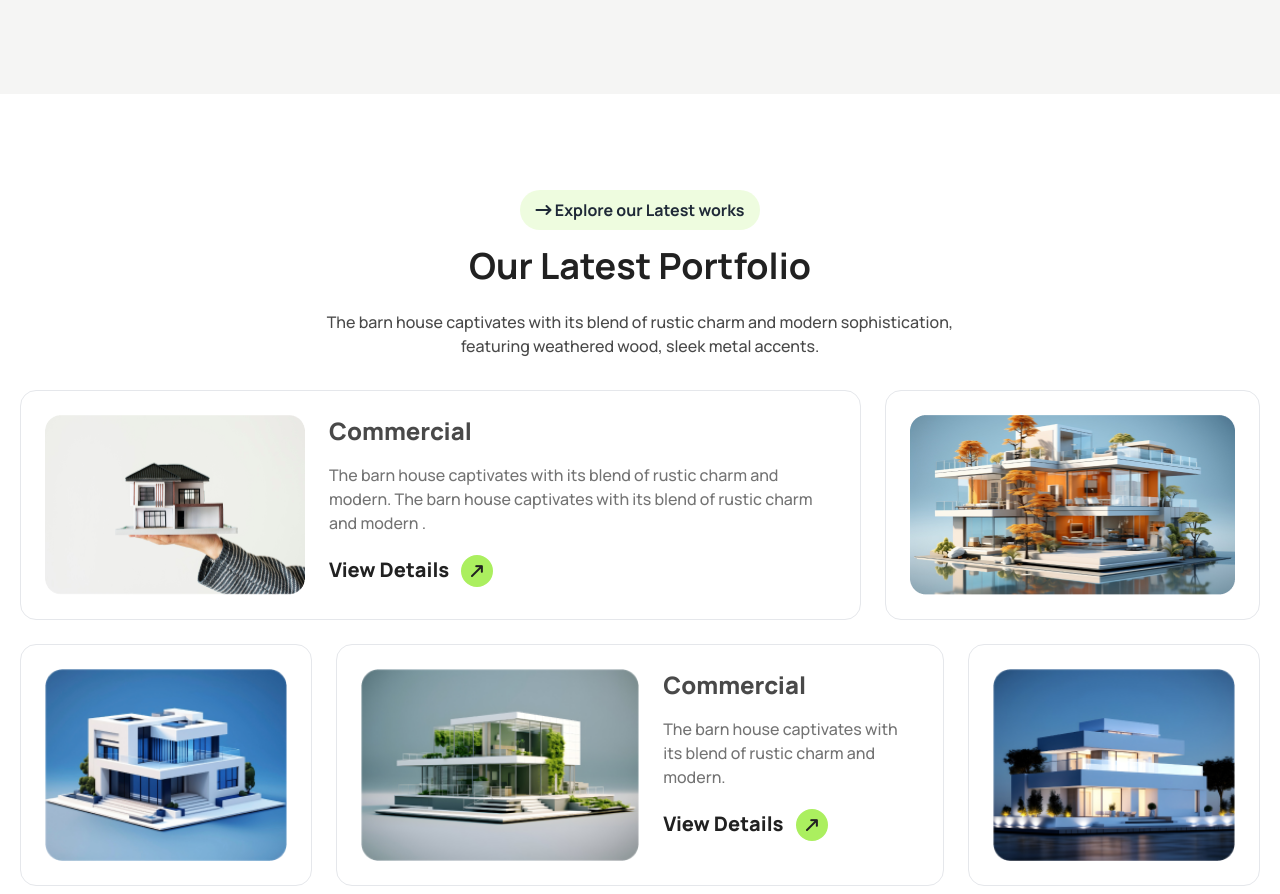
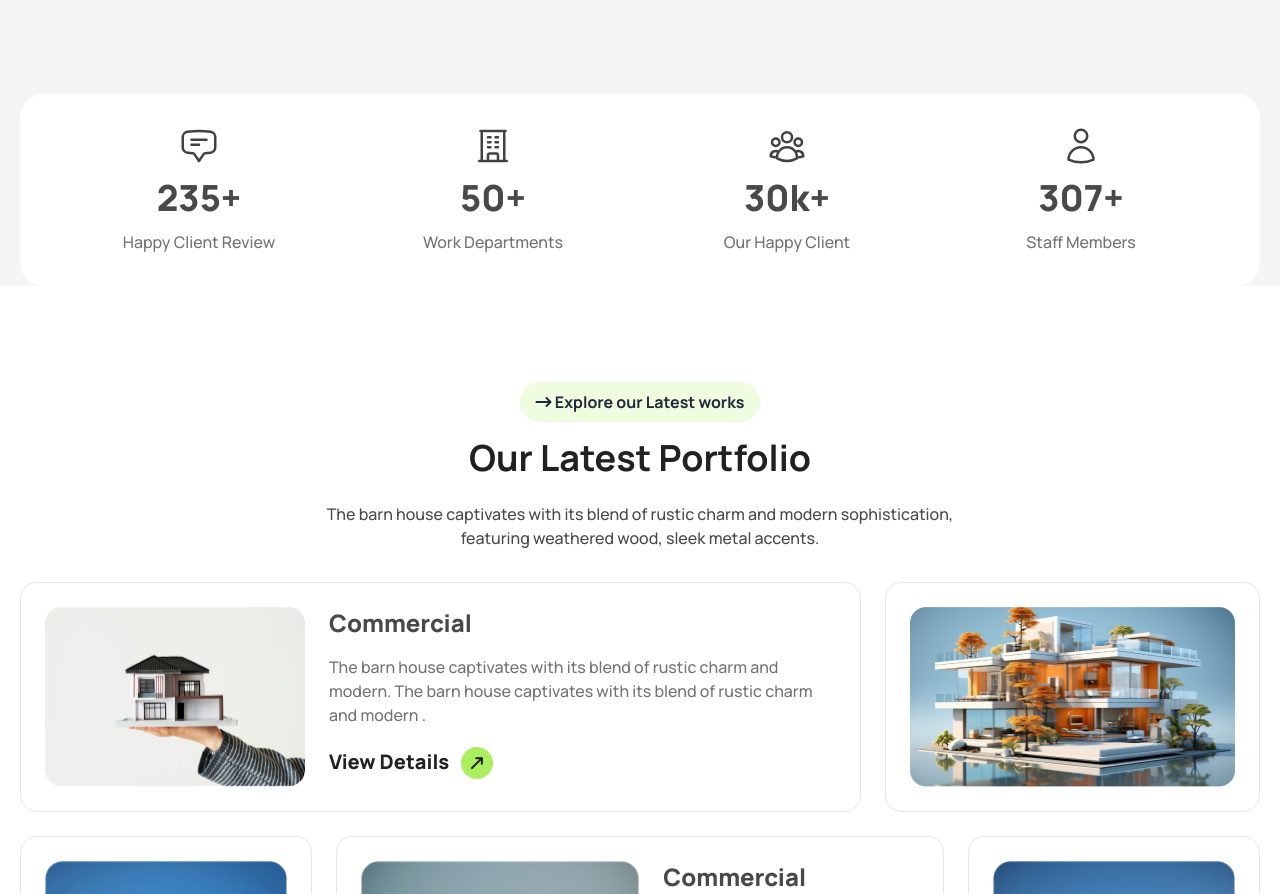
Before and after one commit to Durjoy96/rinterio-tailwindcss, a plain HTML site: page index.html in a window 1280 px wide. Shown: the part 1559-2453 px from the top of the page. Drawn offline with nearby package versions, Linux system fonts and the light colour scheme.

Commit message:
company success section complete

```diff
--- a/index.html
+++ b/index.html
@@ -163,6 +163,43 @@
                 </div>
             </div>
         </section>
+        <!-- success -->
+         <section class="bg-stone-100 px-5">
+            <div class="max-w-screen-xl mx-auto bg-white rounded-3xl p-6 grid gap-y-10 md:grid-cols-2 lg:grid-cols-4 lg:p-8">
+                <!-- card 1 -->
+                <div class="space-y-3 grid place-items-center">
+                    <svg xmlns="http://www.w3.org/2000/svg" fill="none" viewBox="0 0 24 24" stroke-width="1.5" stroke="#424242" class="size-10">
+                        <path stroke-linecap="round" stroke-linejoin="round" d="M7.5 8.25h9m-9 3H12m-9.75 1.51c0 1.6 1.123 2.994 2.707 3.227 1.129.166 2.27.293 3.423.379.35.026.67.21.865.501L12 21l2.755-4.133a1.14 1.14 0 0 1 .865-.501 48.172 48.172 0 0 0 3.423-.379c1.584-.233 2.707-1.626 2.707-3.228V6.741c0-1.602-1.123-2.995-2.707-3.228A48.394 48.394 0 0 0 12 3c-2.392 0-4.744.175-7.043.513C3.373 3.746 2.25 5.14 2.25 6.741v6.018Z" />
+                      </svg>
+                      <h3 class="text-3xl font-extrabold text-[#494949] lg:text-4xl">235+</h3>
+                      <p class="text-sm font-medium text-[#727272] lg:text-base">Happy Client Review</p>
+                </div>
+                 <!-- card 2 -->
+                 <div class="space-y-3 grid place-items-center">
+                    <svg xmlns="http://www.w3.org/2000/svg" fill="none" viewBox="0 0 24 24" stroke-width="1.5" stroke="#424242" class="size-10">
+                        <path stroke-linecap="round" stroke-linejoin="round" d="M3.75 21h16.5M4.5 3h15M5.25 3v18m13.5-18v18M9 6.75h1.5m-1.5 3h1.5m-1.5 3h1.5m3-6H15m-1.5 3H15m-1.5 3H15M9 21v-3.375c0-.621.504-1.125 1.125-1.125h3.75c.621 0 1.125.504 1.125 1.125V21" />
+                      </svg>
+                      <h3 class="text-3xl font-extrabold text-[#494949] lg:text-4xl">50+</h3>
+                      <p class="text-sm font-medium text-[#727272] lg:text-base">Work Departments</p>
+                </div>
+                 <!-- card 3 -->
+                 <div class="space-y-3 grid place-items-center">
+                    <svg xmlns="http://www.w3.org/2000/svg" fill="none" viewBox="0 0 24 24" stroke-width="1.5" stroke="#424242" class="size-10">
+                        <path stroke-linecap="round" stroke-linejoin="round" d="M18 18.72a9.094 9.094 0 0 0 3.741-.479 3 3 0 0 0-4.682-2.72m.94 3.198.001.031c0 .225-.012.447-.037.666A11.944 11.944 0 0 1 12 21c-2.17 0-4.207-.576-5.963-1.584A6.062 6.062 0 0 1 6 18.719m12 0a5.971 5.971 0 0 0-.941-3.197m0 0A5.995 5.995 0 0 0 12 12.75a5.995 5.995 0 0 0-5.058 2.772m0 0a3 3 0 0 0-4.681 2.72 8.986 8.986 0 0 0 3.74.477m.94-3.197a5.971 5.971 0 0 0-.94 3.197M15 6.75a3 3 0 1 1-6 0 3 3 0 0 1 6 0Zm6 3a2.25 2.25 0 1 1-4.5 0 2.25 2.25 0 0 1 4.5 0Zm-13.5 0a2.25 2.25 0 1 1-4.5 0 2.25 2.25 0 0 1 4.5 0Z" />
+                      </svg>
+                      <h3 class="text-3xl font-extrabold text-[#494949] lg:text-4xl">30k+</h3>
+                      <p class="text-sm font-medium text-[#727272] lg:text-base">Our Happy Client</p>
+                </div>
+                 <!-- card 4 -->
+                 <div class="space-y-3 grid place-items-center">
+                    <svg xmlns="http://www.w3.org/2000/svg" fill="none" viewBox="0 0 24 24" stroke-width="1.5" stroke="#424242" class="size-10">
+                        <path stroke-linecap="round" stroke-linejoin="round" d="M15.75 6a3.75 3.75 0 1 1-7.5 0 3.75 3.75 0 0 1 7.5 0ZM4.501 20.118a7.5 7.5 0 0 1 14.998 0A17.933 17.933 0 0 1 12 21.75c-2.676 0-5.216-.584-7.499-1.632Z" />
+                      </svg>
+                      <h3 class="text-3xl font-extrabold text-[#494949] lg:text-4xl">307+</h3>
+                      <p class="text-sm font-medium text-[#727272] lg:text-base">Staff Members</p>
+                </div>
+            </div>
+         </section>
         <!-- Our Latest Portfolio -->
         <section class="bg-stone-100 px-5 lg:bg-white lg:py-24">
             <div class="max-w-screen-xl mx-auto">
```
